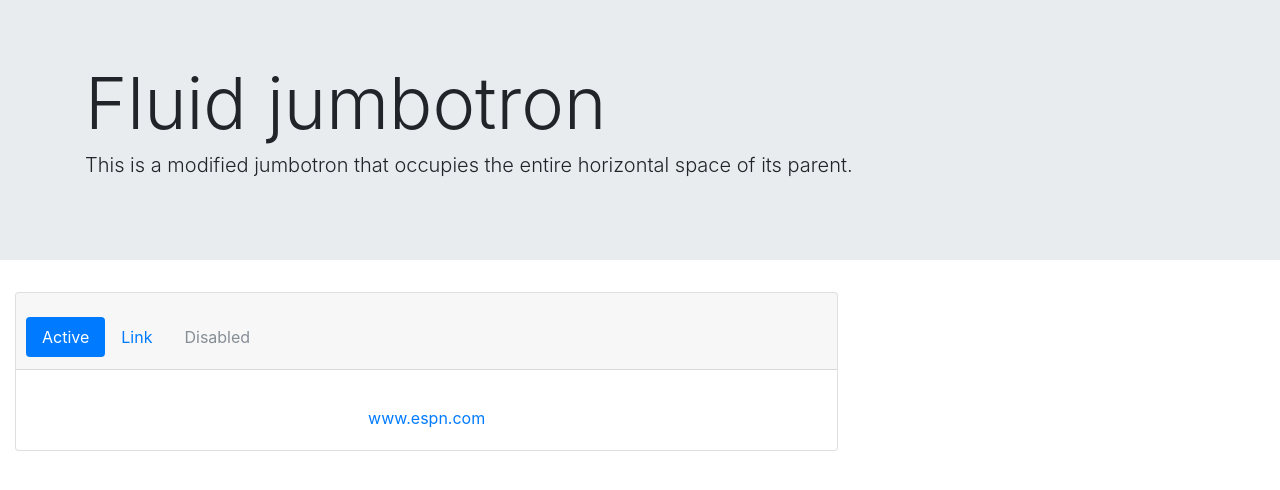
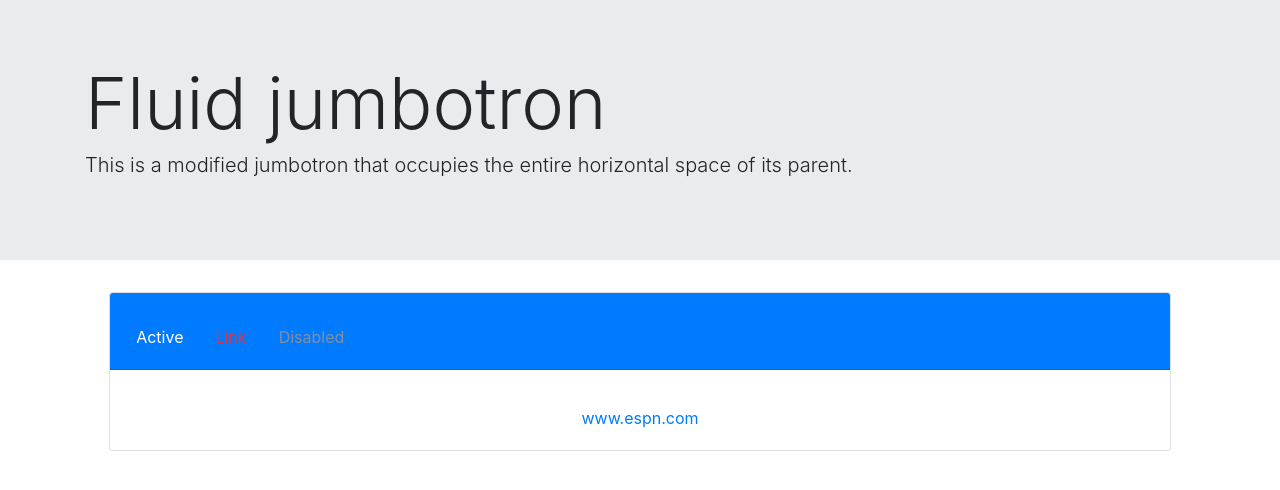
Before and after one commit to mc4tech/mongoNewsScrapper, a Node server app: page / in a window 1280 px wide. Shown: the part 57-547 px from the top of the page. Run offline with Node 20, Linux system fonts and the light colour scheme; tables that the repository leaves empty hold one stand-in row (values such as "Sample post"); some libraries are stand-ins or nearby versions.

Commit message:
changed background of card header

```diff
--- a/views/index.handlebars
+++ b/views/index.handlebars
@@ -1,14 +1,15 @@
-<div id="articles" class="col-md-8 col-md-offset-2">
+<div class="row justify-content-center">
+	<div id="articles" class="col-md-10">
 		{{#each article_data}}
-		<div class="card text-center">
-			<div class="card-header">
+			<div class="justify-content-center card text-center">
+				<div class="card-header text-white bg-primary">
 					<h4 class="card-title">{{this.title}}</h4>
 					<ul class="nav nav-pills card-header-pills">
 						<li class="nav-item">
 							<a class="nav-link active" href="#">Active</a>
 						</li>
 						<li class="nav-item">
-						<a class="nav-link" href="#">Link</a>
+							<a class="nav-link text-danger" href="#">Link</a>
 						</li>
 						<li class="nav-item">
 							<a class="nav-link disabled" href="#">Disabled</a>
@@ -25,7 +26,9 @@
 					<a href="https://www.espn.com{{this.link}}" target="#">www.espn.com{{this.link}}</a>
 				</div>
 			</div>
+			<br>
 		{{/each}}
+	</div>
 </div>
     <!-- <div id="notes"></div> -->
     <div class="modal fade" id="notes" tabindex="-1" role="dialog" aria-labelledby="notes" aria-hidden="true">
```
Lines whose indentation alone changed are shown as unchanged.
